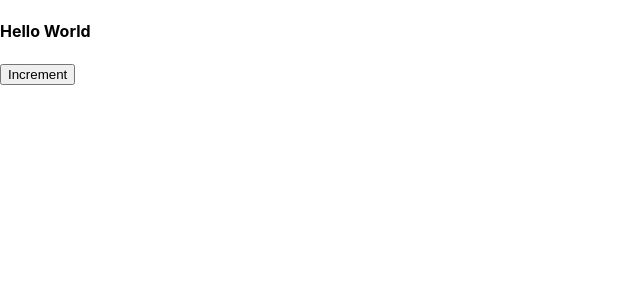
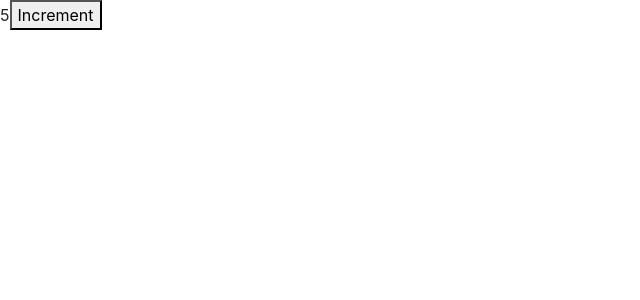
Before and after one commit to priyaesh/Counter-app, a React (Create React App) app: page / in a window 1280 px wide. Shown: the top 300 px of the page, without its empty margins (0-640 px from the left). Built offline with nearby package versions, Linux system fonts and the light colour scheme.

Commit message:
formatCount() returns zero or count

```diff
--- a/src/Components/Counter.jsx
+++ b/src/Components/Counter.jsx
@@ -2,16 +2,20 @@ import React, { Component } from "react";
 
 class Counter extends Component {
   state = {
-    count: 1,
+    count: 5,
   };
   render() {
     return (
       <>
-        <h4>Hello World</h4>
+        <span>{this.formatCount()}</span>
         <button>Increment</button>
       </>
     );
   }
+  formatCount() {
+    const { count } = this.state;
+    return count === 0 ? "zero" : count;
+  }
 }
 
 export default Counter;
--- a/src/index.js
+++ b/src/index.js
@@ -3,14 +3,10 @@ import ReactDOM from "react-dom";
 import "./index.css";
 import App from "./App";
 import * as serviceWorker from "./serviceWorker";
+import "bootstrap/dist/css/bootstrap.min.css";
 import Counter from "./Components/Counter";
 
-ReactDOM.render(
-  <React.StrictMode>
-    <Counter />
-  </React.StrictMode>,
-  document.getElementById("root")
-);
+ReactDOM.render(<Counter />, document.getElementById("root"));
 
 // If you want your app to work offline and load faster, you can change
 // unregister() to register() below. Note this comes with some pitfalls.
```
